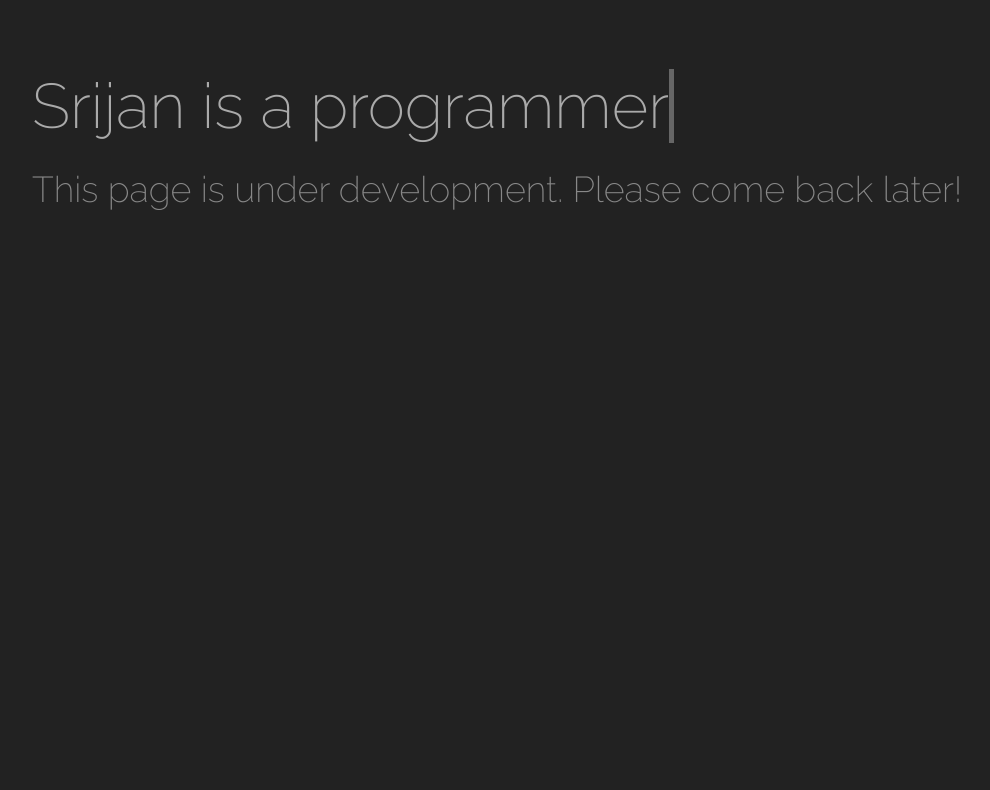
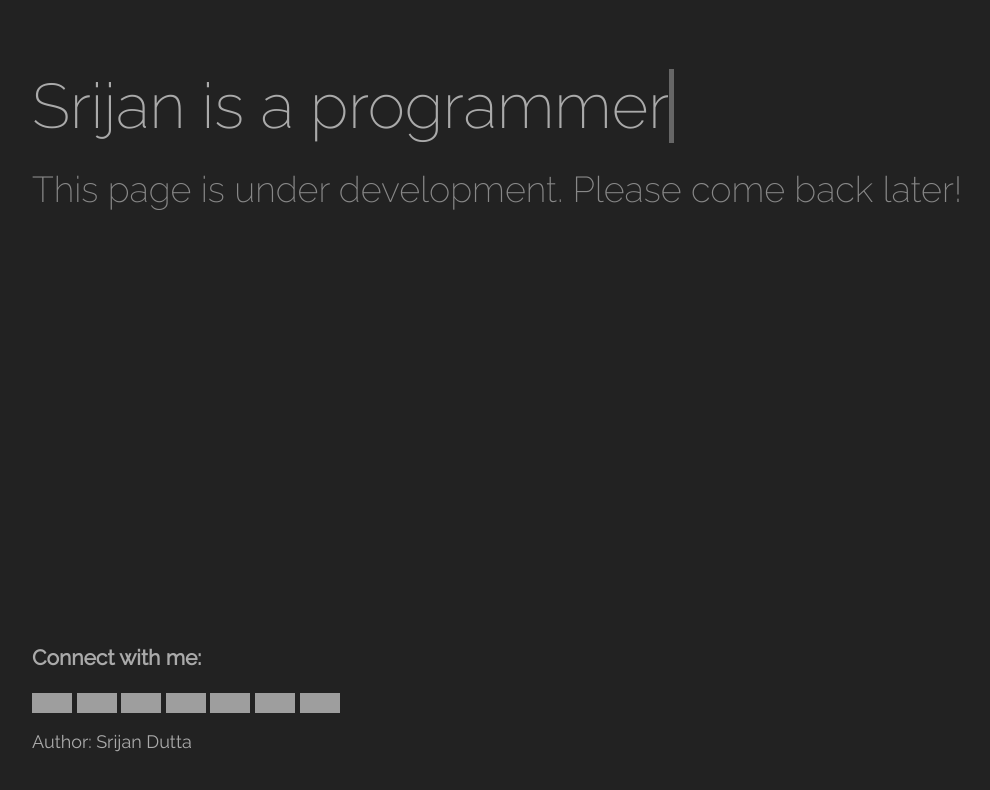
Before and after one commit to Errorby-Night/Errorby-Night.github.io, a plain HTML site: page index.html in a window 1280 px wide. Shown: the whole page, without its empty margins (48-1038 px from the left). Drawn offline with Linux system fonts and the light colour scheme; grey boxes are pictures that could not be loaded.

Commit message:
Update index.html

```diff
--- a/index.html
+++ b/index.html
@@ -87,4 +87,18 @@ window.onload = function() {
   document.body.appendChild(css);
 };
     </script>
+    <br><br><br><br><br><br><br><br><br><br><br><br><br><br><br><br><br><br><br>
+    <h3 align="left">Connect with me:</h3>
+<p align="left">
+<a href="https://twitter.com/dutta_srijan" target="blank"><img align="center" src="https://raw.githubusercontent.com/rahuldkjain/github-profile-readme-generator/master/src/images/icons/Social/twitter.svg" alt="dutta_srijan" height="20" width="40" /></a>
+<a href="https://linkedin.com/in/srijandutta200" target="blank"><img align="center" src="https://raw.githubusercontent.com/rahuldkjain/github-profile-readme-generator/master/src/images/icons/Social/linked-in-alt.svg" alt="srijandutta200" height="20" width="40" /></a>
+<a href="https://kaggle.com/lucifer37" target="blank"><img align="center" src="https://raw.githubusercontent.com/rahuldkjain/github-profile-readme-generator/master/src/images/icons/Social/kaggle.svg" alt="lucifer37" height="20" width="40" /></a>
+<a href="https://instagram.com/srijandutta200" target="blank"><img align="center" src="https://raw.githubusercontent.com/rahuldkjain/github-profile-readme-generator/master/src/images/icons/Social/instagram.svg" alt="srijandutta200" height="20" width="40" /></a>
+<a href="https://www.codechef.com/users/lucifer_49" target="blank"><img align="center" src="https://cdn.jsdelivr.net/npm/simple-icons@3.1.0/icons/codechef.svg" alt="lucifer_49" height="20" width="40" /></a>
+<a href="https://www.hackerrank.com/srijandutta200" target="blank"><img align="center" src="https://raw.githubusercontent.com/rahuldkjain/github-profile-readme-generator/master/src/images/icons/Social/hackerrank.svg" alt="srijandutta200" height="20" width="40" /></a>
+<a href="https://www.leetcode.com/lucibaby" target="blank"><img align="center" src="https://raw.githubusercontent.com/rahuldkjain/github-profile-readme-generator/master/src/images/icons/Social/leet-code.svg" alt="lucibaby" height="20" width="40" /></a>
+</p>
+  <footer>
+    <p>Author: Srijan Dutta</p>
+  </footer>
 </html>
```
